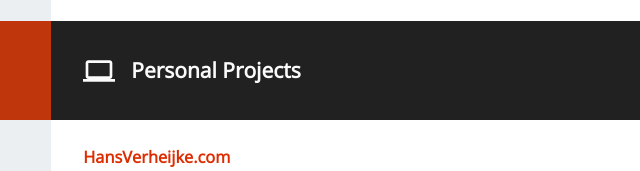
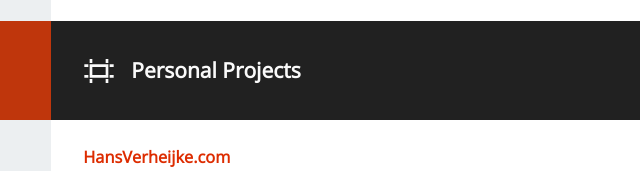
Before and after one commit to timv88/resume, a plain HTML site: page index.html in a window 1280 px wide. Shown: the part 1769-1940 px from the top of the page, 418-1058 px from the left. Drawn offline with nearby package versions, Linux system fonts and the light colour scheme.

Commit message:
update icon

```diff
--- a/index.html
+++ b/index.html
@@ -196,9 +196,9 @@
                 <div class="header__main">
                     <h2 class="heading is-gutterless">
                         <svg class="heading__icon" viewBox="0 0 24 24">
-                            <path d="M0 0h24v24H0z" fill="none" />
-                            <path
-                                d="M20 18c1.1 0 1.99-.9 1.99-2L22 6c0-1.1-.9-2-2-2H4c-1.1 0-2 .9-2 2v10c0 1.1.9 2 2 2H0v2h24v-2h-4zM4 6h16v10H4V6z" />
+                            <path fill="currentColor"
+                                d="M17 9V15H7V9H17M19 3H17V6H19V3M7 3H5V6H7V3M23 7H20V9H23V7M19 7H5V17H19V7M4 7H1V9H4V7M23 15H20V17H23V15M4 15H1V17H4V15M19 18H17V21H19V18M7 18H5V21H7V18Z">
+                            </path>
                         </svg>
                         Personal Projects
                     </h2>
```
